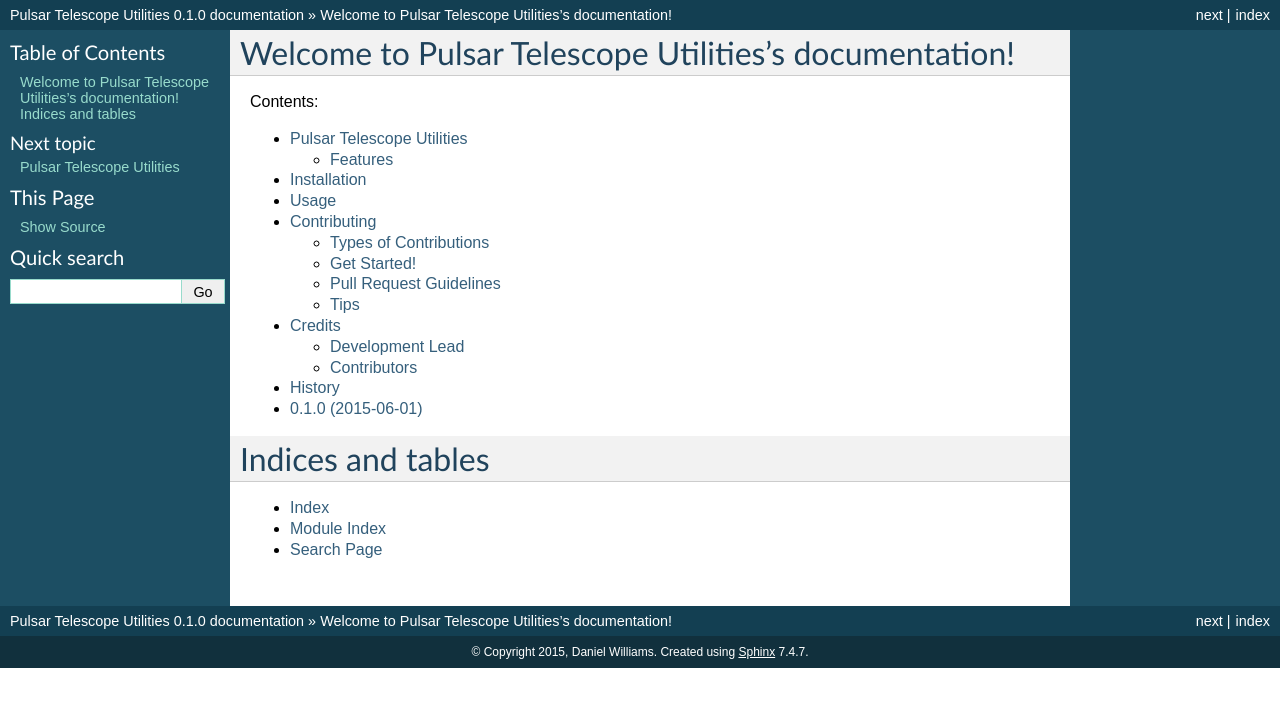
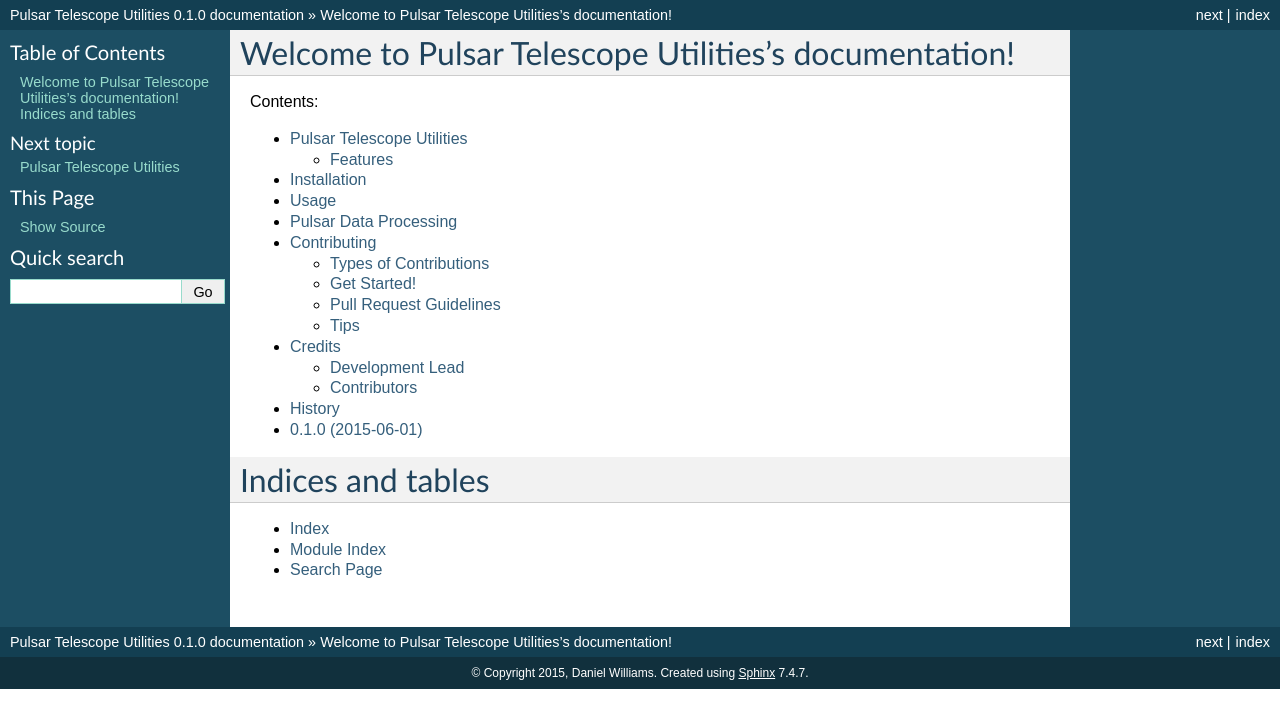
Before and after one commit to acrerd/pulsar_telescope, a Sphinx documentation site: the page built from docs/index.rst, in a window 1280 px wide. Shown: the top 728 px of the page. Built offline with Sphinx 7.4.7, drawn with Linux system fonts in a browser that asks for light colours.

Commit message:
Minor changes to documentation.

```diff
--- a/docs/conf.py
+++ b/docs/conf.py
@@ -40,7 +40,7 @@
 
 # Add any Sphinx extension module names here, as strings. They can be
 # extensions coming with Sphinx (named 'sphinx.ext.*') or your custom ones.
-extensions = ['sphinx.ext.autodoc', 'sphinx.ext.viewcode']
+extensions = ['sphinx.ext.autodoc', 'sphinx.ext.viewcode', 'numpydoc']
 
 # Add any paths that contain templates here, relative to this directory.
 templates_path = ['_templates']
--- a/docs/data.rst
+++ b/docs/data.rst
@@ -5,7 +5,5 @@
 The classes described here are used to process data from the pulsar telescope, including metadata.
 
 
-Drive
-=====
 .. autoclass:: pulsar_telescope.data.PulsarTimeSeries
    :members:
--- a/docs/index.rst
+++ b/docs/index.rst
@@ -14,6 +14,7 @@
    readme
    installation
    usage
+   data
    contributing
    authors
    history
```
